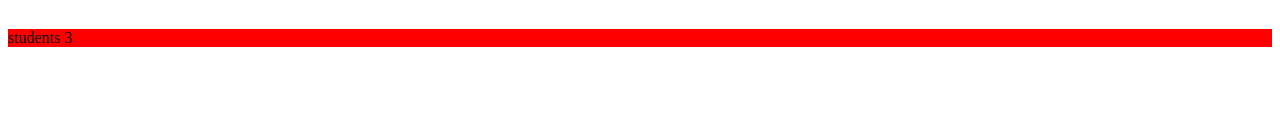
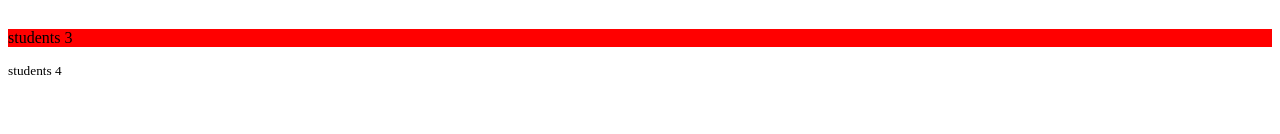
Before and after one commit to VictoriaIleanaRodriguezMora/angular_proyecto, an Angular app: page / in a window 1280 px wide. Shown: the part 166-300 px from the top of the page. Built offline with nearby package versions, Linux system fonts and the light colour scheme.

Commit message:
feat(components/students): :sparkles: Se agrega un parrafo con otra manera de poner tipografias

```diff
--- a/src/app/components/students/students.component.html
+++ b/src/app/components/students/students.component.html
@@ -6,3 +6,5 @@
 <p [ngStyle]="{fontSize: myFontSize2 }" >students 2</p>
 
 <p [ngClass]="{ error: hayError, success: !hayError}" >students 3</p>
+
+<p [style.font-size]="size ? 'x-large' : 'smaller' " >students 4</p>
```
